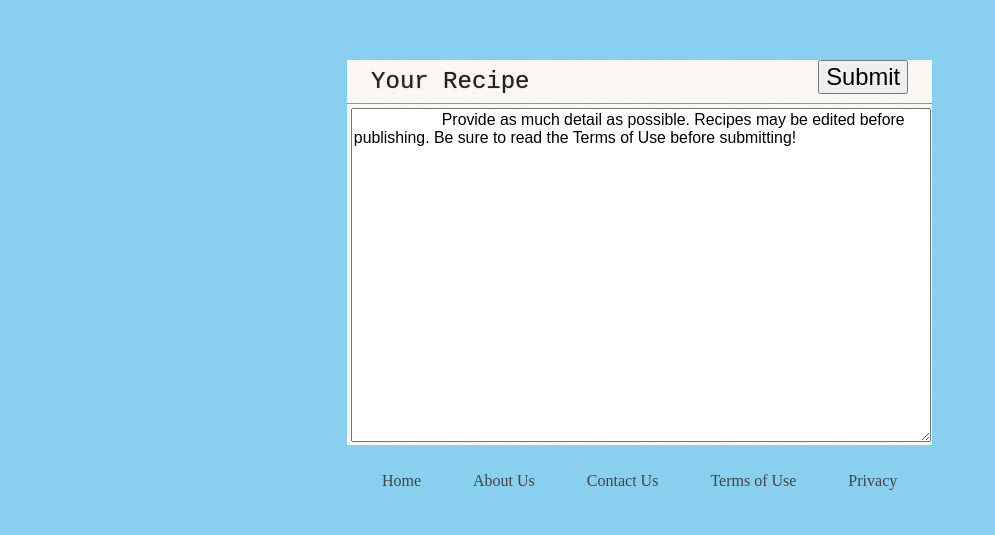
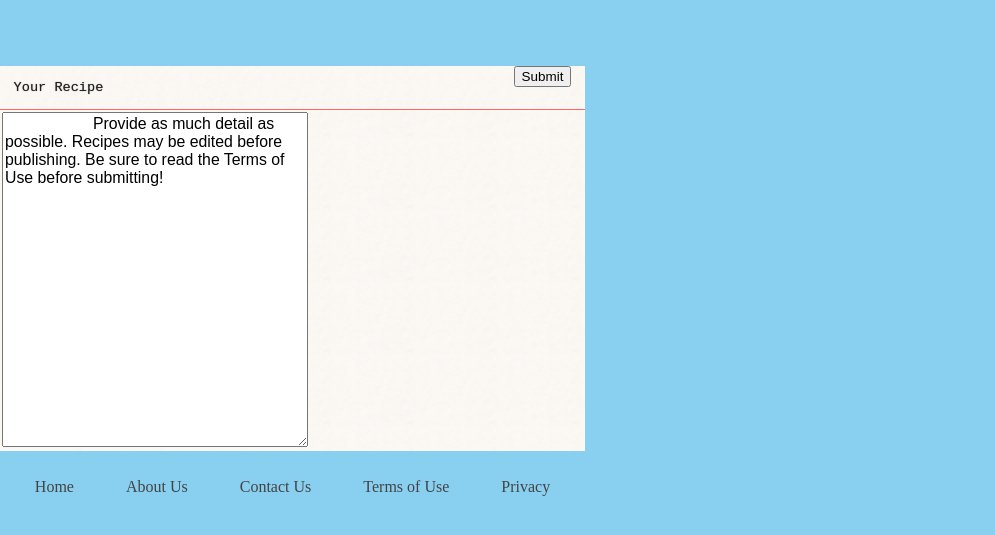
Before and after one commit to c2jncr890u/FlavorPages, a plain HTML site: page app/views/newrecipe.html in a window 1280 px wide. Shown: the part 121-656 px from the top of the page, without its empty margins (0-995 px from the left). Drawn offline with Linux system fonts and the light colour scheme.

Commit message:
Changing to pixel layout. This is the only way to get cross browser, cross screen resolution, compatibility.

```diff
--- a/app/static/card.css
+++ b/app/static/card.css
@@ -21,17 +21,17 @@ a:hover { text-decoration: underline; }
 img{-ms-interpolation-mode:bicubic;}
 @font-face { font-family:Courier_New; src:url(/Courier_New.ttf); }
 
-html { height: 100%; background: #89CFF0; margin-left: auto; margin-right: auto; width: 155mm; }
+html { height: 100%; background: #89CFF0; }
 
-#dead-center { position:absolute; top:50%; height:426px; margin-top:-58mm; }
+#dead-center { position:absolute; top:50%; height:426px; margin-top:-213px; }
 .card { width: 585px; height: 385px; background:#F9F7F5; font-family: 'Courier New',Courier_New,monospace; background-image: url(/card.jpg); color: #222; text-shadow: 0px 0px 1px #666; }
-.card .head { line-height: 43px; font-size: 6.35mm; border-bottom: 1px #FF6666 solid; padding: 0 1em 0 1em; }
+.card .head { line-height: 43px; font-size: 85%; border-bottom: 1px #FF6666 solid; padding: 0 1em 0 1em; }
 .card .body { line-height: 23px; width: 100%; }
 .card .line { border-bottom: 1px #6666FF solid; padding: 0 1em 0 1em; }
 .card a:link { color: #0087D2; text-decoration: none; }
 .card a:visited { color:#0087D2; }
 .card a:hover { text-decoration: underline; }
-.card textarea { height: 87mm; margin-top: 1mm; margin-left: 1mm; width: 152mm; }
+.card textarea { height: 87mm; margin-top: 2px; margin-left: 2px; width: 300px; }
 .card .head input { float: right; }
 
 .footer { text-align: center; margin-top: 26px; width: 585px; }
```
